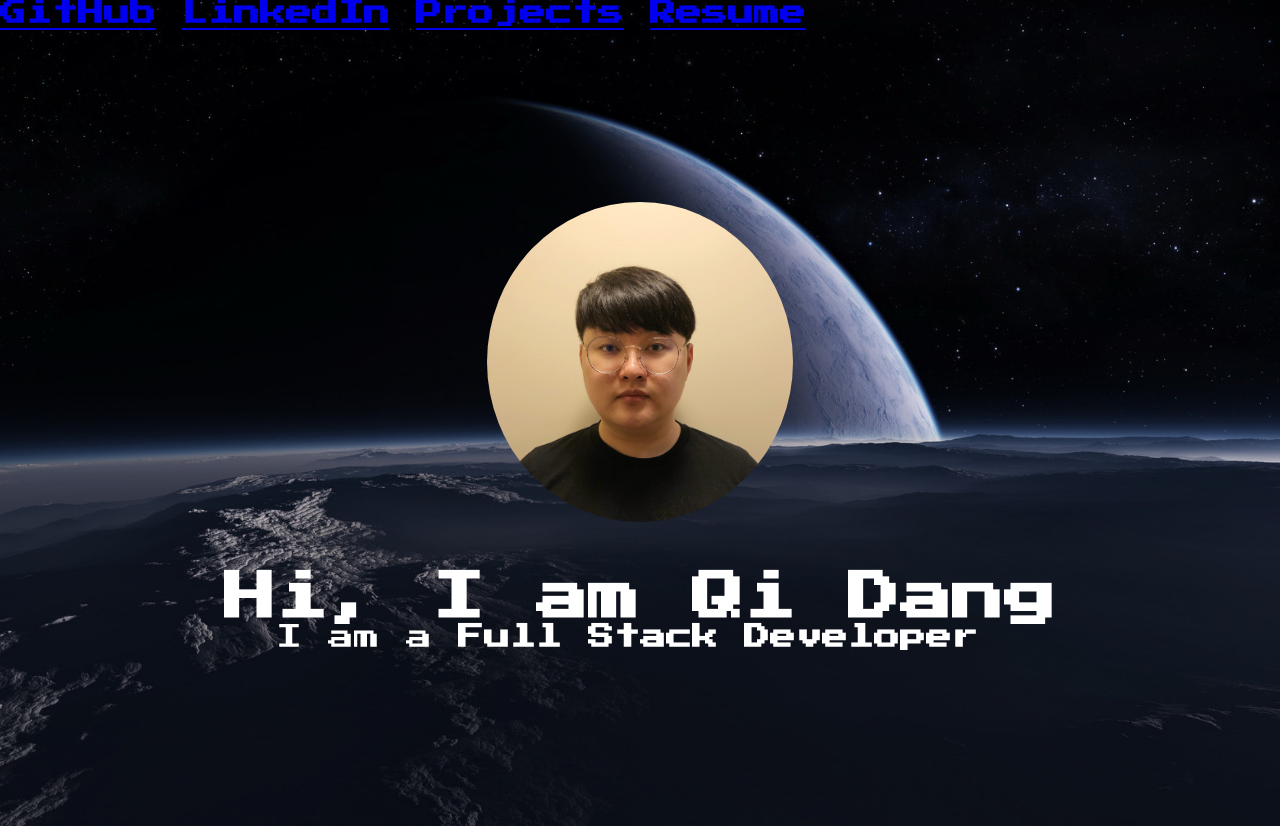
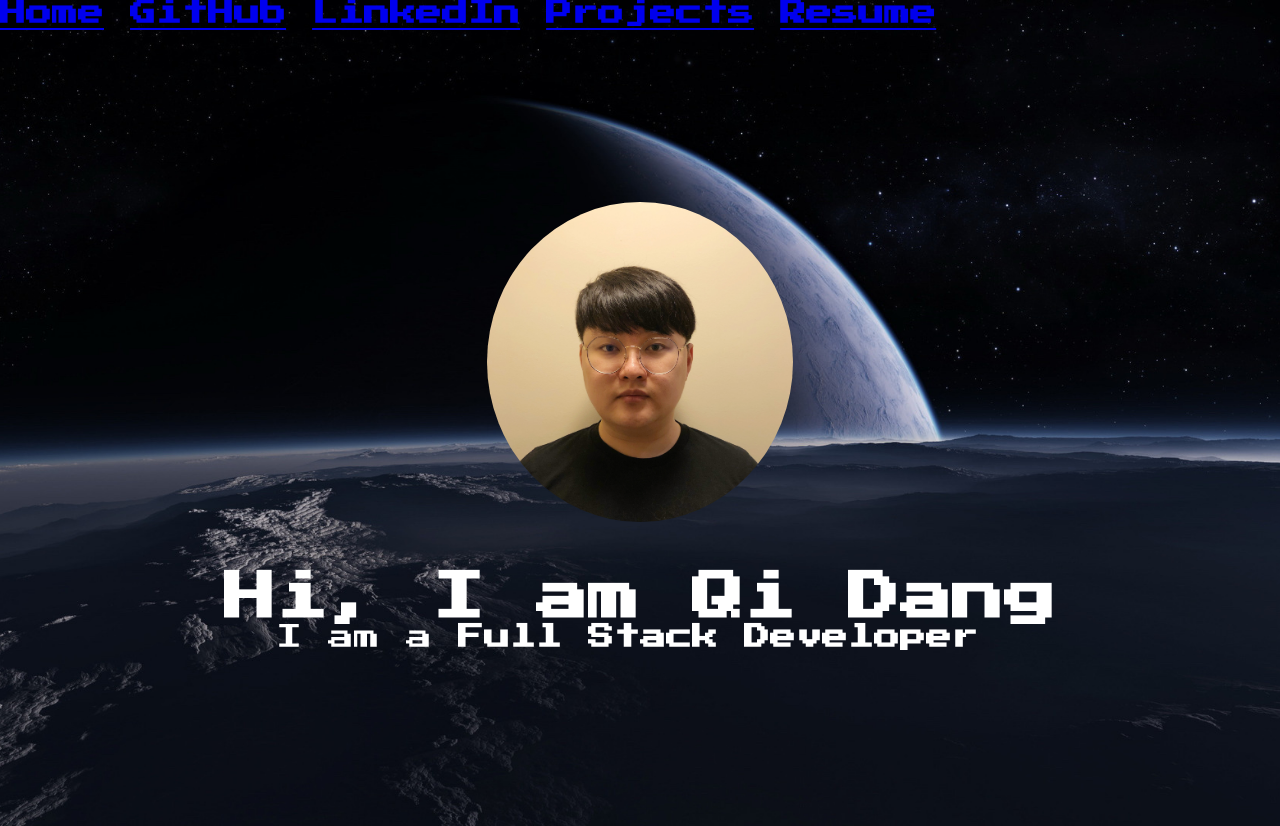
Before and after one commit to QI-D/Portfolio, a React (Create React App) app: page / in a window 1280 px wide. Built offline with nearby package versions, Linux system fonts and the light colour scheme.

Commit message:
images added

```diff
--- a/public/index.html
+++ b/public/index.html
@@ -17,6 +17,7 @@
   </head>
   <body>
     <ul class="nav">
+      <li><a href="/">Home</a></li>
       <li><a href="https://github.com/QI-D" target="_blank">GitHub</a></li>
       <li><a href="https://www.linkedin.com/in/qi-dang-84594311b/" target="_blank">LinkedIn</a></li>
       <li><a href="/projects.html">Projects</a></li>
--- a/src/App.css
+++ b/src/App.css
@@ -7,7 +7,7 @@
 }
 
 body {
-  background-image: url("bgimage.jpg");
+  background-image: url("Images/bgimage.jpg");
   background-position: center;
   background-size: cover;
 }
--- a/src/App.js
+++ b/src/App.js
@@ -1,5 +1,5 @@
 import React from 'react';
-import Qi from './Qi.JPG';
+import Qi from './Images/Qi.JPG';
 import './App.css';
 import Typical from 'react-typical';
 
```
Also changed, not shown: src/Images/Qi.JPG (renamed from src/Qi.JPG), src/Images/bgimage.jpg (renamed from src/bgimage.jpg).
